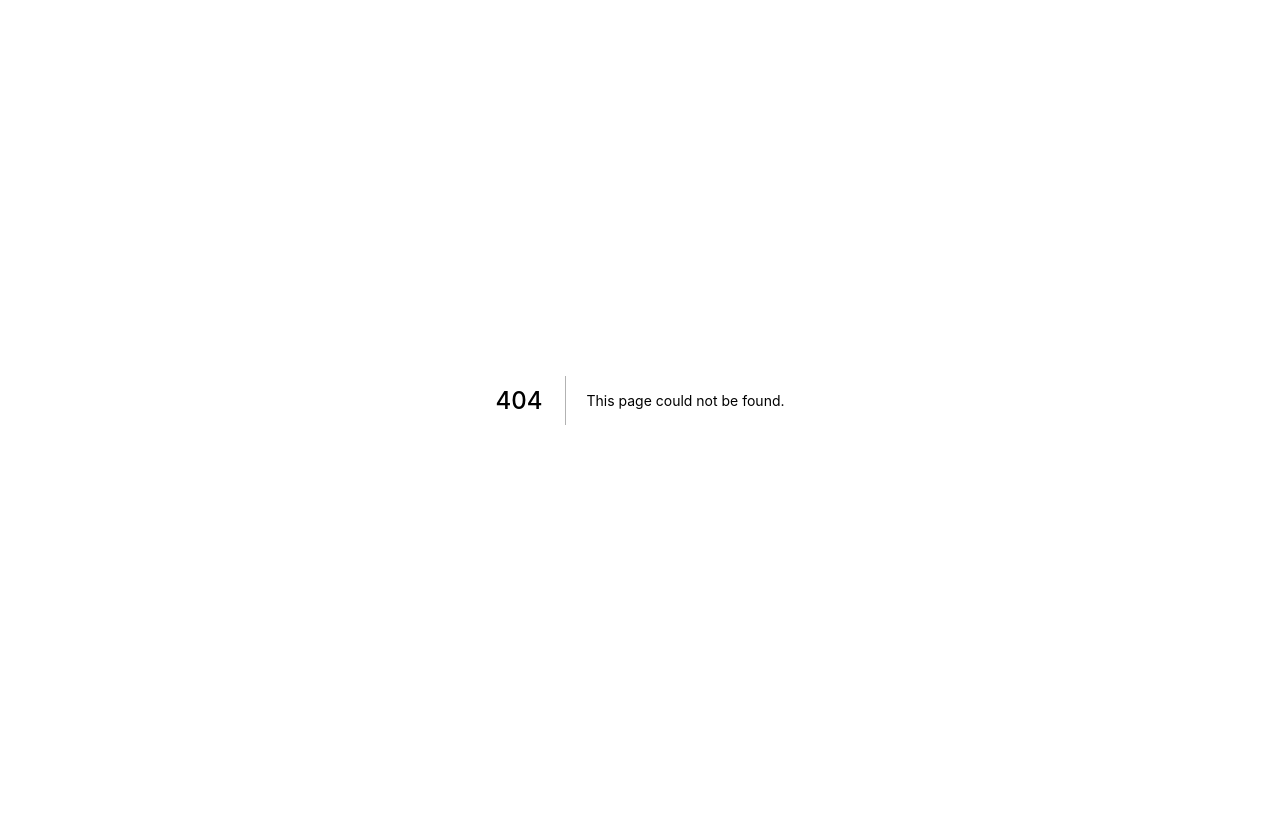
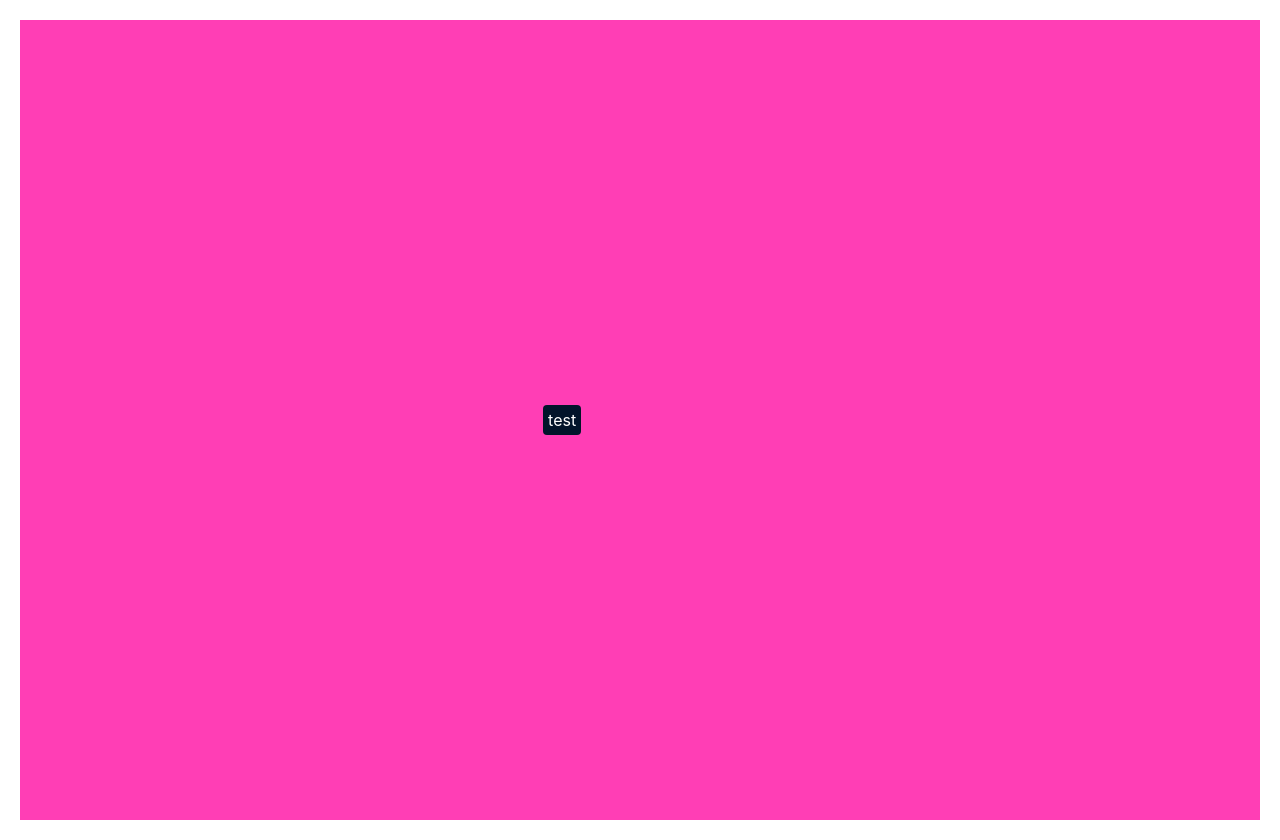
Before and after one commit to juanpa77/App-learning-kids, a Next.js app: page /addMoreVelocity in a window 1280 px wide. Before the commit this address had no page. Before the commit the page ends 800 px from the top, so only its background shows below. Built offline with nearby package versions, Linux system fonts and the light colour scheme.

Commit message:
add page view using word array and show words one by one

```diff
--- /dev/null
+++ b/components/ShadowBox/styled.tsx
@@ -0,0 +1,10 @@
+import styled from '@emotion/styled'
+import { motion } from 'framer-motion'
+
+export const ShadowBox = styled(motion.div)`
+  background-color: #02142a;
+  color: white;
+  height: min-content;
+  padding: 5px;
+  border-radius: 4px;
+`
--- /dev/null
+++ b/components/ShadowBox/variant.ts
@@ -0,0 +1,10 @@
+
+export const wordOnOf = {
+  initial: { opacity: 0 },
+  hidden: {
+    opacity: 0
+  },
+  visible: {
+    opacity: 1
+  }
+}
--- /dev/null
+++ b/pages/addMoreVelocity/index.tsx
@@ -0,0 +1,31 @@
+import { useState } from 'react'
+import AppLayout from '../../components/AppLayout'
+import { ShadowBox } from '../../components/ShadowBox/styled'
+import { wordOnOf } from '../../components/ShadowBox/variant'
+import useTimer from '../../hooks/useTimer'
+import { Wrapper } from './styled'
+
+export default function AddMoreVelocity () {
+  const testWords = ['test', 'words', 'for', 'text']
+  const [wordIndex, setWordIndex] = useState(0)
+  const nextWord = () => setWordIndex(wordIndex + 1)
+  const { counter, isReady, setIsReady} = useTimer(nextWord, testWords.length)
+
+  return (
+    <AppLayout>
+      <Wrapper>
+        {testWords.map((word, i) => {
+          return (
+            <ShadowBox
+             key={i}
+             animate={i === counter ? 'visible' : 'hidden' }
+             variants={wordOnOf}
+             >
+              {word}
+            </ShadowBox>
+          )
+        })}
+      </Wrapper>
+    </AppLayout>
+  )
+}
--- /dev/null
+++ b/pages/addMoreVelocity/styled.tsx
@@ -0,0 +1,11 @@
+import styled from '@emotion/styled'
+
+export const Wrapper = styled('div')`
+  display: flex;
+  align-items: center;
+  justify-content: center;
+  height: 100vh;
+  width: 100%;
+  gap: 10px;
+  background-color: #ff3eb5;
+`
```
